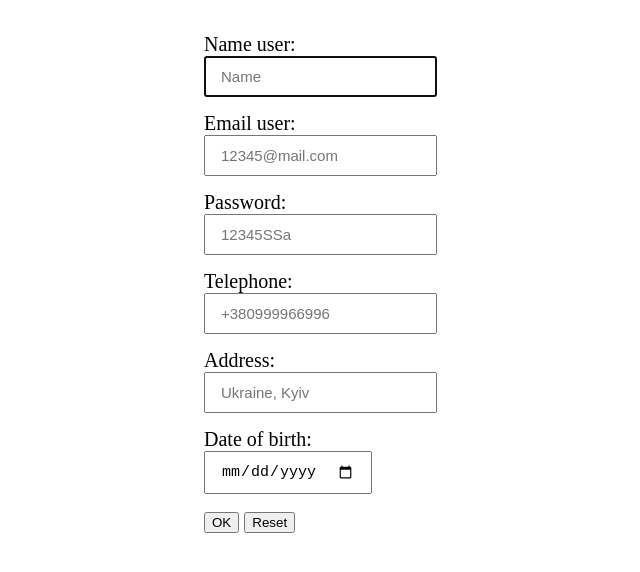
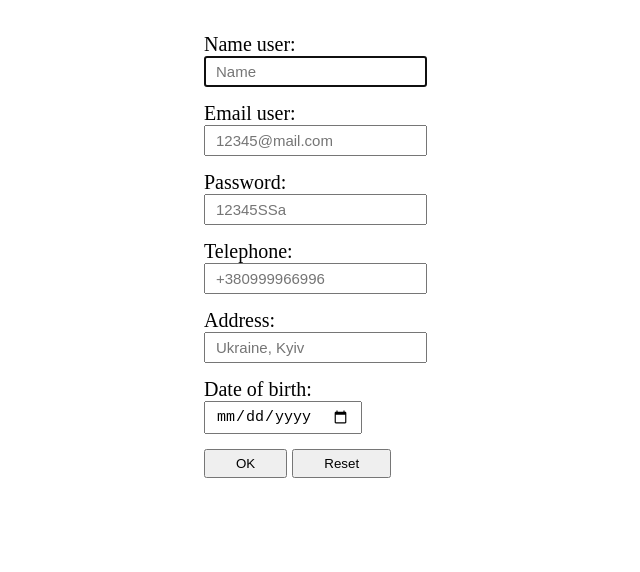
Before and after one commit to GK-Sabina/FM2023-1-project-form_label, a plain HTML site: page index.html in a window 1280 px wide. Shown: the whole page, without its empty margins (336-976 px from the left). Drawn offline with Linux system fonts and the light colour scheme.

Commit message:
Edit button

```diff
--- a/assets/css/style.css
+++ b/assets/css/style.css
@@ -15,8 +15,11 @@ label{
 }
 input{
     font-size: 15px;
-    padding: 10px 15px;
+    padding: 5px 10px;
 }
 div{
     margin-top: 15px;
 }
+.button{
+    padding: 5px 30px;
+}
```
